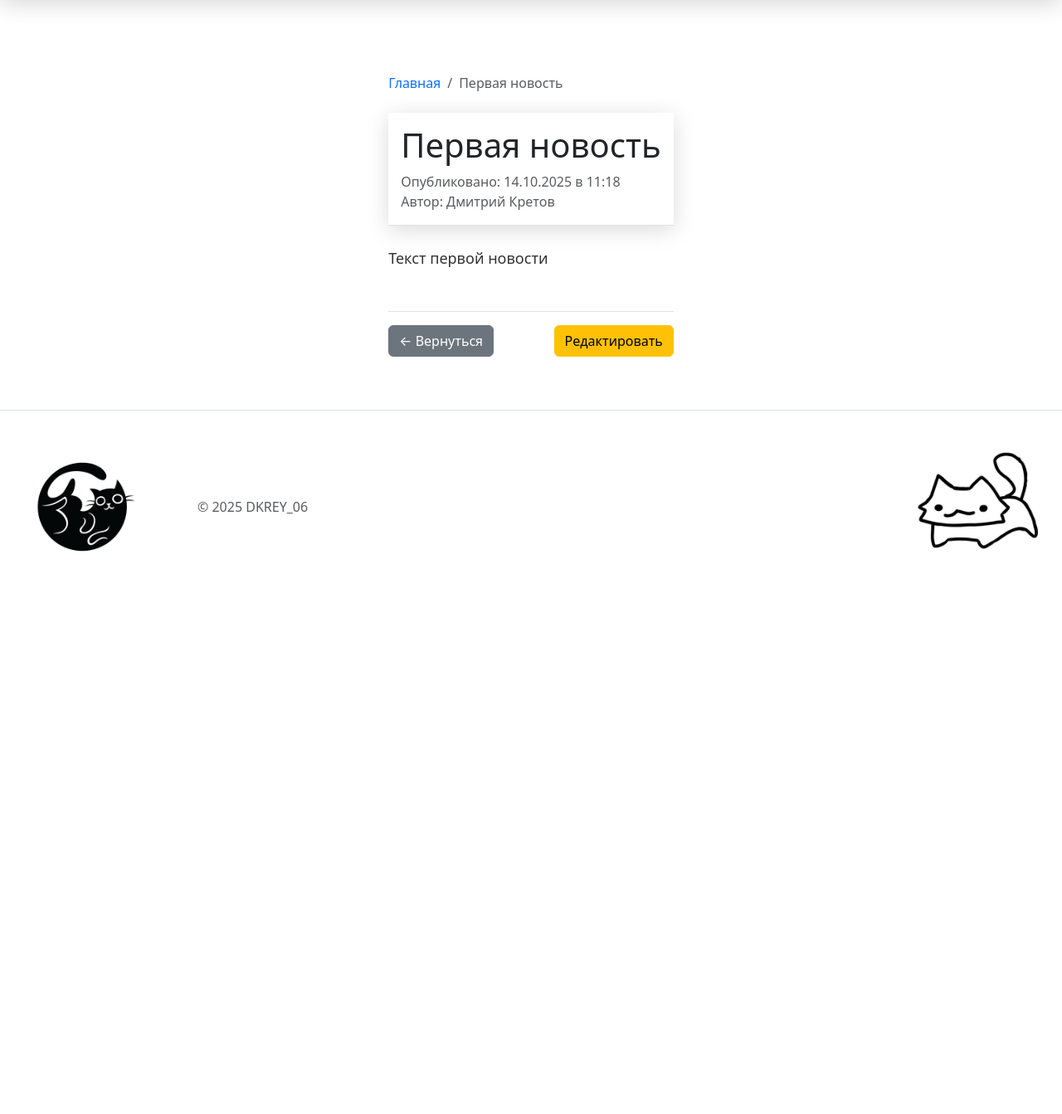
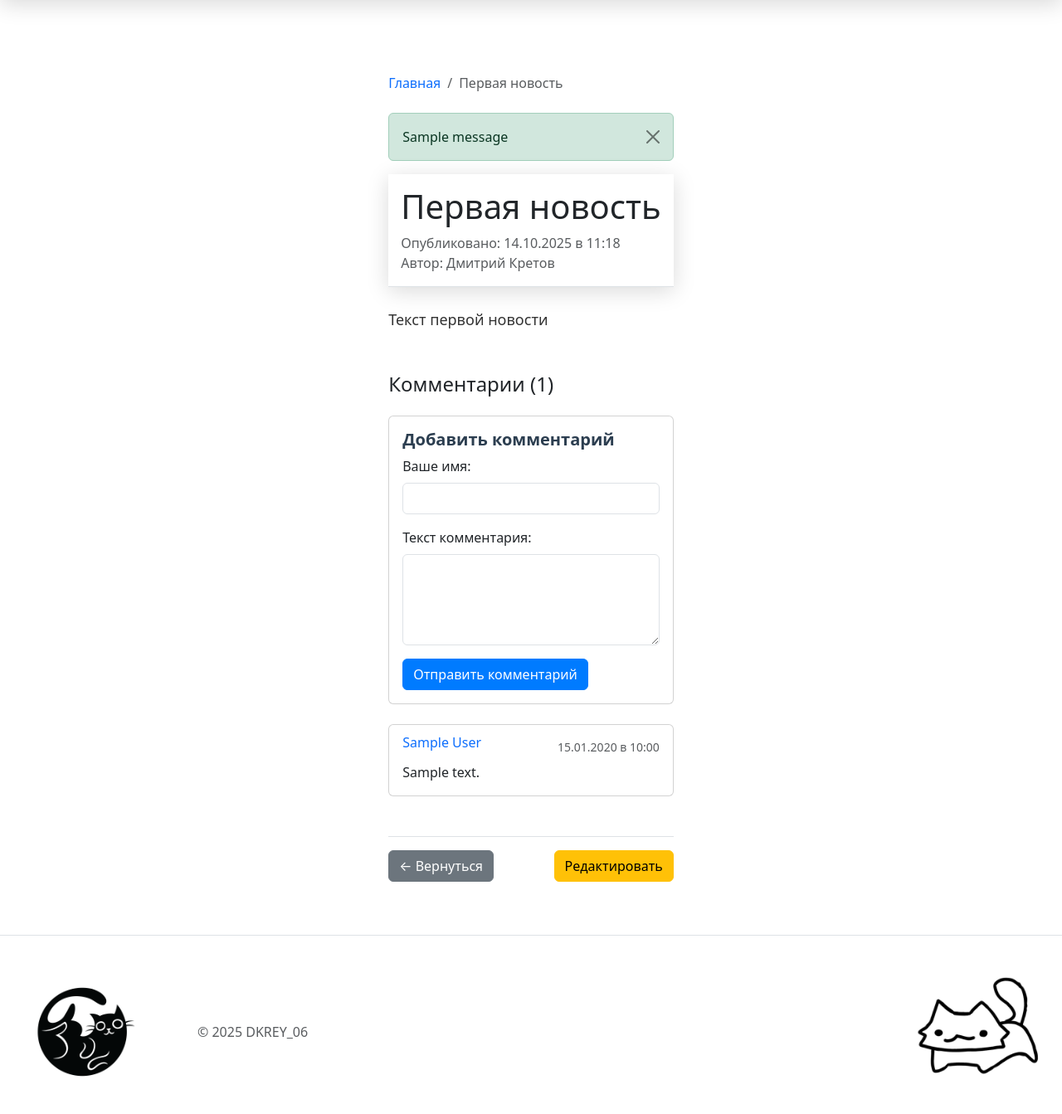
Before and after one commit to DKrey06/WEB_ProjectsDK, a Flask app: page /news/1 in a window 1280 px wide. Shown: the part 139-1482 px from the top of the page at 83% size. Before the commit the page ends 804 px from the top, so only its background shows below. Run offline with Flask 3, Linux system fonts and the light colour scheme; tables that the repository leaves empty hold one stand-in row (values such as "Sample post"); one stand-in notice (Sample message) is shown; parts of the project's set-up code (start-up, migrations or seed data) failed here and were passed over.

Commit message:
Creating a comment form. Displaying comments.

```diff
--- a/3.UPG_News_Blog_DK/app.py
+++ b/3.UPG_News_Blog_DK/app.py
@@ -1,7 +1,7 @@
 from flask import Flask, render_template, request, flash, url_for, redirect
 import re
 from datetime import datetime, timedelta
-from models import db, User, Article
+from models import db, User, Article, Comment
 from werkzeug.security import generate_password_hash, check_password_hash
 
 app = Flask(__name__)
@@ -134,6 +134,8 @@ def feedback():
 def news(id):
     article = Article.query.get_or_404(id)
 
+    comments = Comment.query.filter_by(article_id=id).order_by(Comment.date.desc()).all()
+
     article_data = {
         'id': article.id,
         'title': article.title,
@@ -144,7 +146,49 @@ def news(id):
         'category': article.category
     }
 
-    return render_template('news_detail.html', article=article_data)
+    return render_template('news_detail.html', article=article_data, comments=comments)
+
+@app.route('/add-comment/<int:article_id>', methods=['POST'])
+def add_comment(article_id):
+    article = Article.query.get_or_404(article_id)
+
+    author_name = request.form.get('author_name', '').strip()
+    comment_text = request.form.get('comment_text', '').strip()
+    errors = {}
+
+    if not author_name:
+        errors['author_name'] = 'Обязательно введите имя'
+    if not comment_text:
+        errors['comment_text'] = 'Обязательно введите текст комментария'
+
+    if errors:
+        comments = Comment.query.filter_by(article_id=article_id).order_by(Comment.date.desc()).all()
+        article_data = {
+            'id': article.id,
+            'title': article.title,
+            'date': article.created_date,
+            'preview': article.text[:100] + '...' if len(article.text) > 100 else article.text,
+            'content': article.text,
+            'author': article.author.name,
+            'category': article.category
+        }
+        return render_template('news_detail.html',
+                             article=article_data,
+                             comments=comments,
+                             errors=errors,
+                             author_name=author_name,
+                             comment_text=comment_text)
+    comment = Comment(
+        text=comment_text,
+        author_name=author_name,
+        article_id=article_id,
+        date=datetime.now()
+    )
+
+    db.session.add(comment)
+    db.session.commit()
+
+    return redirect(url_for('news', id=article_id))
 
 @app.route('/create-article', methods=['POST', 'GET'])
 def create_article():
--- a/3.UPG_News_Blog_DK/templates/news_detail.html
+++ b/3.UPG_News_Blog_DK/templates/news_detail.html
@@ -12,6 +12,18 @@
 			<li class="breadcrumb-item active">{{ article.title }}</li>
 		</ol>
 	</nav>
+
+	{% with messages = get_flashed_messages(with_categories=true) %}
+	{% if messages %}
+	{% for category, message in messages %}
+	<div class="alert alert-{{ 'success' if category == 'success' else 'danger' }} alert-dismissible fade show"
+		role="alert">
+		{{ message }}
+		<button type="button" class="btn-close" data-bs-dismiss="alert" aria-label="Close"></button>
+	</div>
+	{% endfor %}
+	{% endif %}
+	{% endwith %}
 
 	<article class="news-detail">
 		<header class="mb-4 pb-3 border-bottom">
@@ -33,6 +45,54 @@
 			<p class="lead">{{ article.content }}</p>
 		</div>
 
+		<div class="comments-section mt-5">
+			<h4 class="mb-4">Комментарии ({{ comments|length }})</h4>
+
+			<div class="card mb-4">
+				<div class="card-body">
+					<h5 class="card-title">Добавить комментарий</h5>
+					<form method="POST" action="{{ url_for('add_comment', article_id=article.id) }}">
+						<div class="mb-3">
+							<label class="form-label">Ваше имя:</label>
+							<input type="text"
+								class="form-control {% if errors and errors.author_name %}is-invalid{% endif %}"
+								name="author_name" maxlength="100" value="{{ author_name if author_name else '' }}">
+							{% if errors and errors.author_name %}
+							<div class="invalid-feedback d-block">{{ errors.author_name }}</div>
+							{% endif %}
+						</div>
+						<div class="mb-3">
+							<label class="form-label">Текст комментария:</label>
+							<textarea class="form-control {% if errors and errors.comment_text %}is-invalid{% endif %}"
+								name="comment_text" rows="4">{{ comment_text if comment_text else '' }}</textarea>
+							{% if errors and errors.comment_text %}
+							<div class="invalid-feedback d-block">{{ errors.comment_text }}</div>
+							{% endif %}
+						</div>
+						<button type="submit" class="btn btn-primary">Отправить комментарий</button>
+					</form>
+				</div>
+			</div>
+
+			{% if comments %}
+			{% for comment in comments %}
+			<div class="card mb-3">
+				<div class="card-body">
+					<div class="d-flex justify-content-between align-items-start mb-2">
+						<h6 class="card-subtitle mb-1 text-primary">{{ comment.author_name }}</h6>
+						<small class="text-muted">{{ comment.date.strftime('%d.%m.%Y в %H:%M') }}</small>
+					</div>
+					<p class="card-text">{{ comment.text }}</p>
+				</div>
+			</div>
+			{% endfor %}
+			{% else %}
+			<div class="text-center py-4">
+				<p class="text-muted">Пока нет комментариев. Будьте первым!</p>
+			</div>
+			{% endif %}
+		</div>
+
 		<div class="mt-5 pt-3 border-top d-flex justify-content-between">
 			<a href="{{ url_for('index') }}" class="btn btn-secondary">
 				← Вернуться
```
